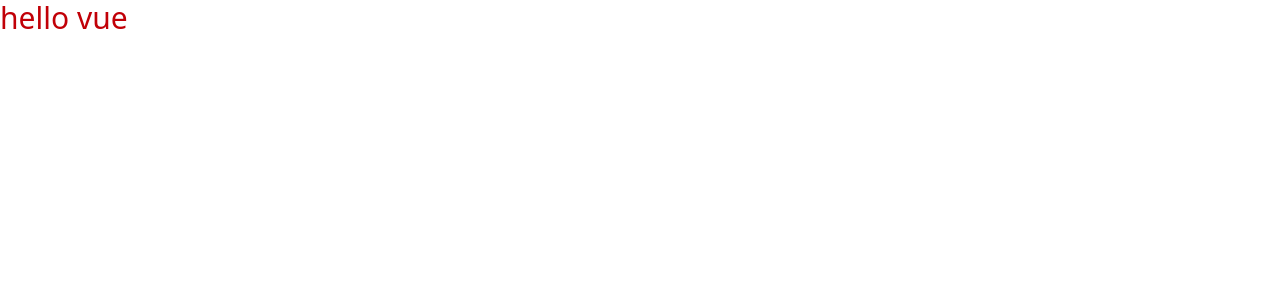
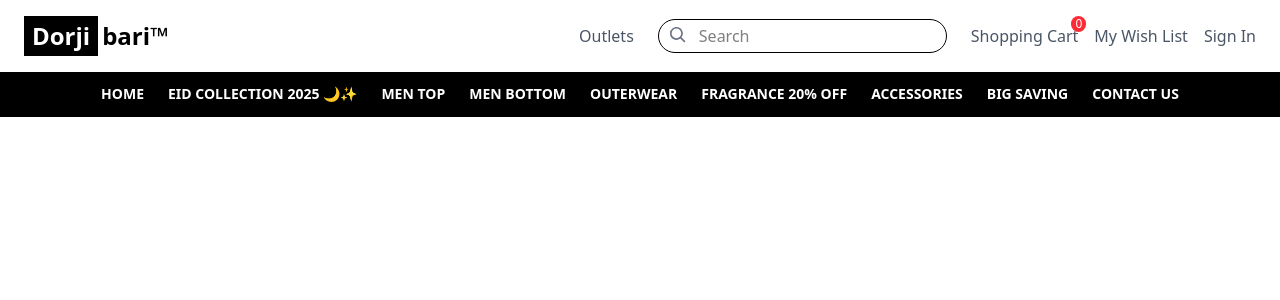
Before and after one commit to Junayed5/e-commerce-theme, a Vue app: page / in a window 1280 px wide. Shown: the top 300 px of the page. Built offline with nearby package versions, Linux system fonts and the light colour scheme.

Commit message:
navbar created

```diff
--- a/src/App.vue
+++ b/src/App.vue
@@ -1,9 +1,11 @@
 <script setup>
+import Navbar from './components/Navbar.vue';
+
 
 </script>
 
 <template>
-  <h1 class="text-3xl text-red-700">hello vue</h1>
+  <Navbar/>
 </template>
 
 <style scoped>
--- /dev/null
+++ b/src/components/Navbar.vue
@@ -0,0 +1,74 @@
+<template>
+    <nav class="bg-white border-b">
+      <div class="container mx-auto flex justify-between items-center py-4 px-6">
+        <!-- Logo -->
+        <div class="text-2xl font-bold flex items-center">
+          <span class="bg-black text-white px-2 py-1">Dorji</span>
+          <span class="ml-1">bari™</span>
+        </div>
+
+        <!-- Search and Icons -->
+        <div class="hidden md:flex items-center space-x-6">
+          <a href="#" class="text-gray-600">Outlets</a>
+          <div class="relative">
+            <input
+              type="text"
+              placeholder="Search"
+              class="border rounded-full px-4 py-1 pl-10 focus:outline-none"
+            />
+            <svg
+              class="absolute left-3 top-2 w-4 h-4 text-gray-500"
+              xmlns="http://www.w3.org/2000/svg"
+              viewBox="0 0 20 20"
+              fill="currentColor"
+            >
+              <path
+                fill-rule="evenodd"
+                d="M8 2a6 6 0 100 12A6 6 0 008 2zM0 8a8 8 0 1114.32 4.906l4.387 4.387a1 1 0 11-1.414 1.414l-4.387-4.387A8 8 0 010 8z"
+                clip-rule="evenodd"
+              />
+            </svg>
+          </div>
+          <div class="flex space-x-4">
+            <a href="#" class="relative text-gray-600">
+              Shopping Cart
+              <span
+                class="absolute -top-2 -right-2 bg-red-500 text-white text-xs rounded-full px-1"
+                >0</span
+              >
+            </a>
+            <a href="#" class="text-gray-600">My Wish List</a>
+            <a href="#" class="text-gray-600">Sign In</a>
+          </div>
+        </div>
+      </div>
+
+      <!-- Navbar Links -->
+      <div class="bg-black text-white py-3">
+        <div class="container mx-auto flex justify-center space-x-6 text-sm font-semibold">
+          <a href="#" class="hover:text-gray-300">HOME</a>
+          <a href="#" class="hover:text-gray-300 flex items-center">
+            EID COLLECTION 2025
+            <span class="ml-1">🌙✨</span>
+          </a>
+          <a href="#" class="hover:text-gray-300">MEN TOP</a>
+          <a href="#" class="hover:text-gray-300">MEN BOTTOM</a>
+          <a href="#" class="hover:text-gray-300">OUTERWEAR</a>
+          <a href="#" class="hover:text-gray-300">FRAGRANCE 20% OFF</a>
+          <a href="#" class="hover:text-gray-300">ACCESSORIES</a>
+          <a href="#" class="hover:text-gray-300">BIG SAVING</a>
+          <a href="#" class="hover:text-gray-300">CONTACT US</a>
+        </div>
+      </div>
+    </nav>
+  </template>
+
+  <script>
+  export default {
+    name: "Navbar",
+  };
+  </script>
+
+  <style scoped>
+  /* Optional additional styles */
+  </style>
```
